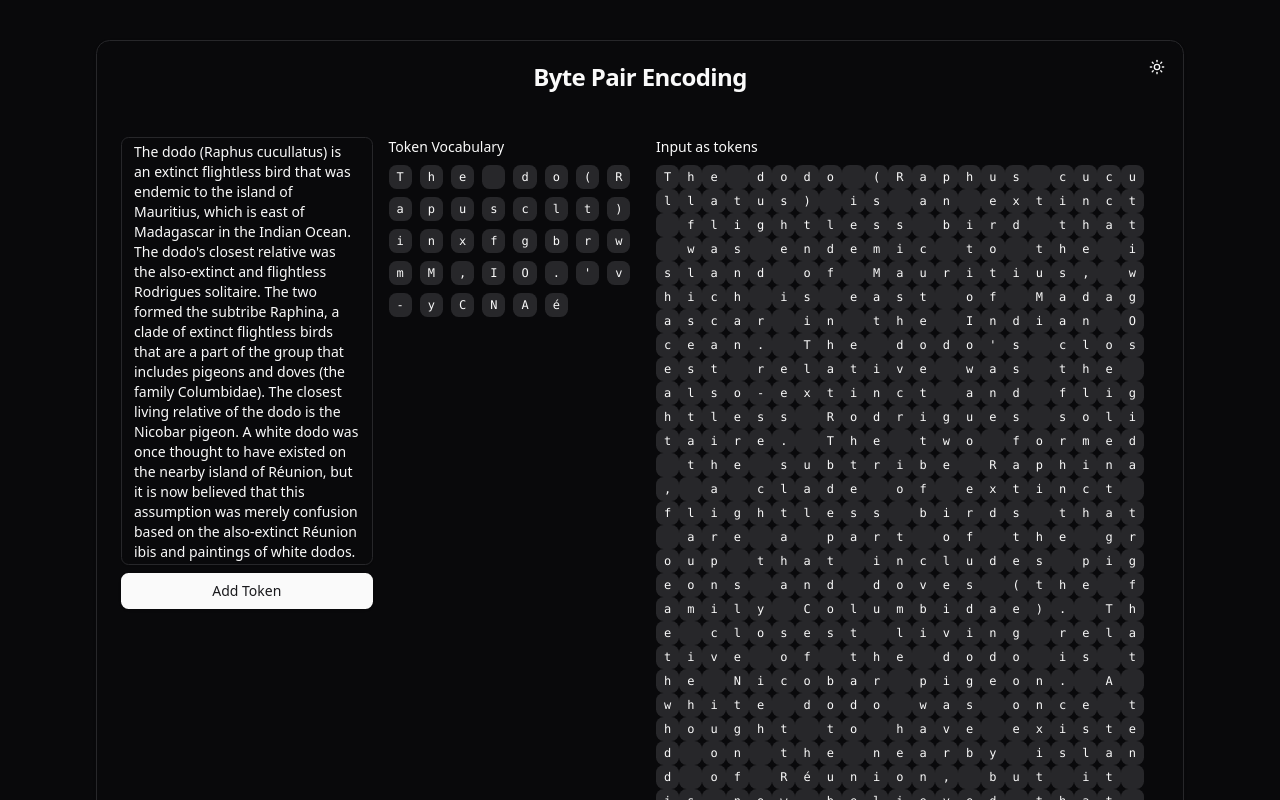
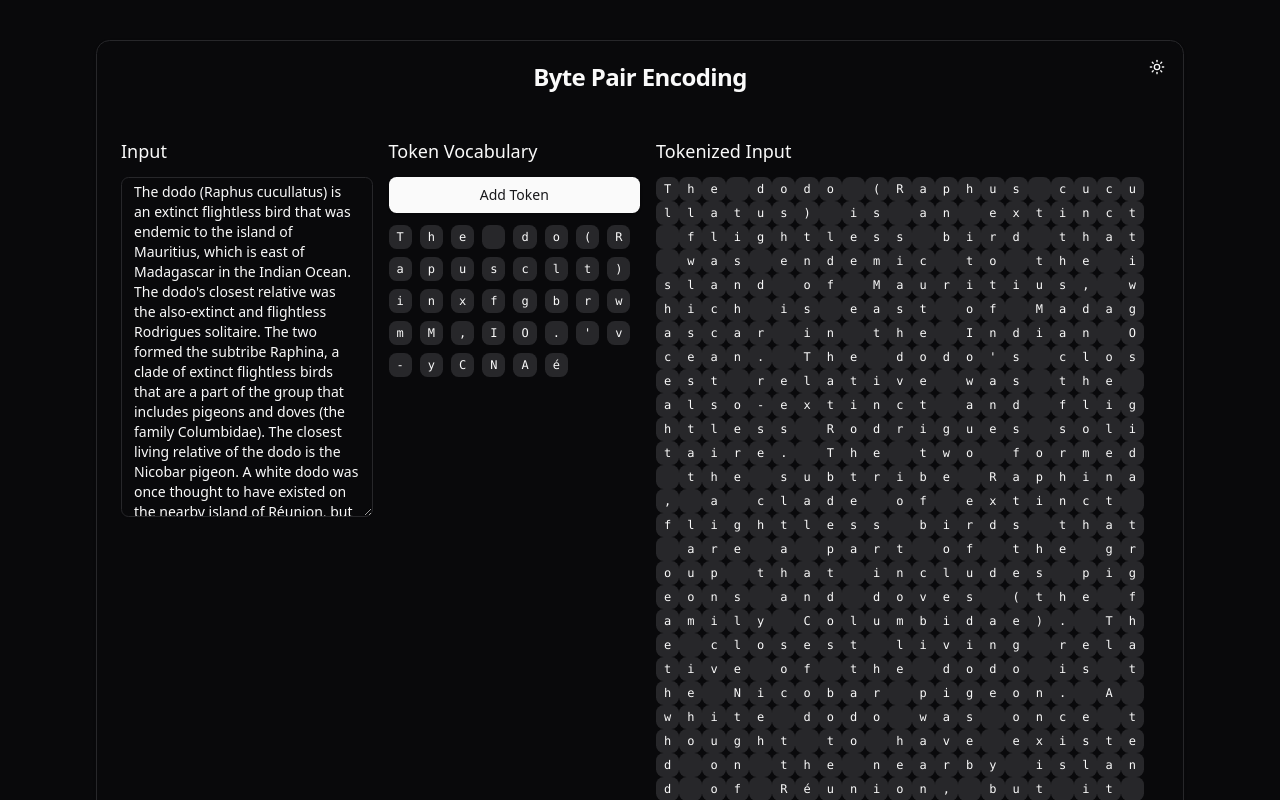
Before and after one commit to colecharb/byte-pair, a React (Vite) app: page / in a window 1280 px wide. Shown: the top 800 px of the page. Built offline with nearby package versions, Linux system fonts and the light colour scheme.

Commit message:
fix: moves generate token button and disables when appropriate

```diff
--- a/src/App.tsx
+++ b/src/App.tsx
@@ -1,6 +1,6 @@
 import './index.css';
 import { Card, CardContent, CardHeader, CardTitle } from '@/components/ui/card';
-import { useState, useEffect } from 'react';
+import { useState } from 'react';
 import { Input } from './components/ui/input';
 import { Token } from './components/ui/token';
 import { Button } from './components/ui/button';
@@ -32,6 +32,10 @@ export function App() {
   };
 
   const onClickAddToken = () => {
+    if (inputAsTokenIndices.length === 0) {
+      return;
+    }
+
     // Create a map to store pair counts
     const pairCounts = new Map<string, number>();
 
@@ -97,21 +101,30 @@ export function App() {
         </CardHeader>
         <CardContent className='flex flex-col pt-6 gap-4'>
           <div className='flex flex-col lg:flex-row gap-4'>
-            <div className='flex flex-col flex-1 gap-2 justify-start align-start flex-wrap'>
+            <div className='flex flex-col flex-1 gap-3 justify-start align-start flex-wrap'>
+              <h3 className='text-left text-lg font-medium'>Input</h3>
               <Input
-                autoResize
-                className='h-75'
+                // autoResize
+                className='h-85'
                 placeholder='Add some text as a basis for your vocabulary.'
                 defaultValue={defaultInput}
                 onChange={onChangeInput}
               />
-              <Button onClick={onClickAddToken}>Add Token</Button>
             </div>
 
-            <div className='flex flex-col flex-1 gap-2 justify-start align-start flex-wrap'>
-              <h3 className='text-left text-sm font-medium'>
+            <div className='flex flex-col flex-1 gap-3 justify-start align-start flex-wrap'>
+              <h3 className='text-left text-lg font-medium'>
                 Token Vocabulary
               </h3>
+              <Button
+                disabled={
+                  inputAsTokenIndices.length === 0 ||
+                  inputAsTokenIndices.length === 1
+                }
+                onClick={onClickAddToken}
+              >
+                Add Token
+              </Button>
               <div className='flex flex-wrap gap-2'>
                 {tokens.map((token) => (
                   <Token
@@ -122,8 +135,8 @@ export function App() {
               </div>
             </div>
 
-            <div className='flex flex-col flex-2 gap-2 justify-start align-start flex-wrap'>
-              <h3 className='text-left text-sm font-medium'>Input as tokens</h3>
+            <div className='flex flex-col flex-2 gap-3 justify-start align-start flex-wrap'>
+              <h3 className='text-left text-lg font-medium'>Tokenized Input</h3>
               <div className='flex flex-wrap'>
                 {inputAsTokenIndices.map((tokenIndex, index) => (
                   <Token
```
